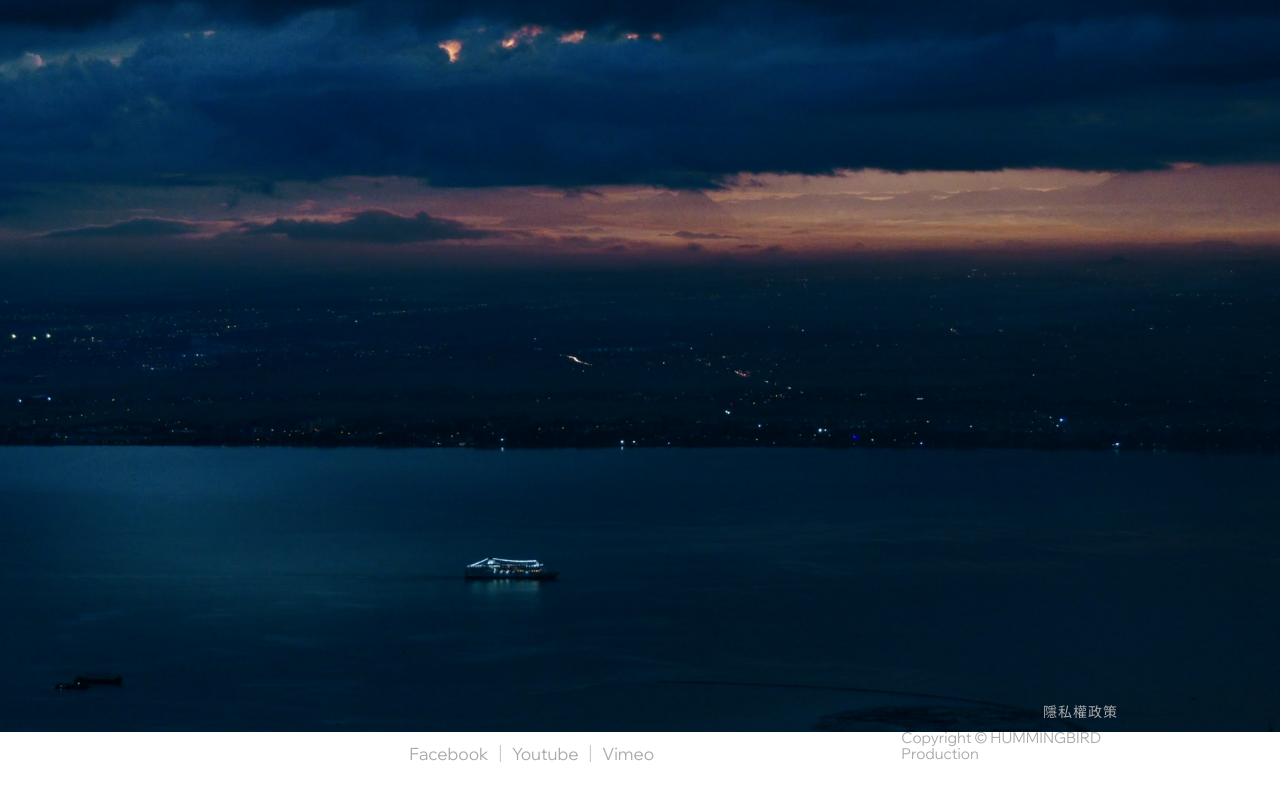
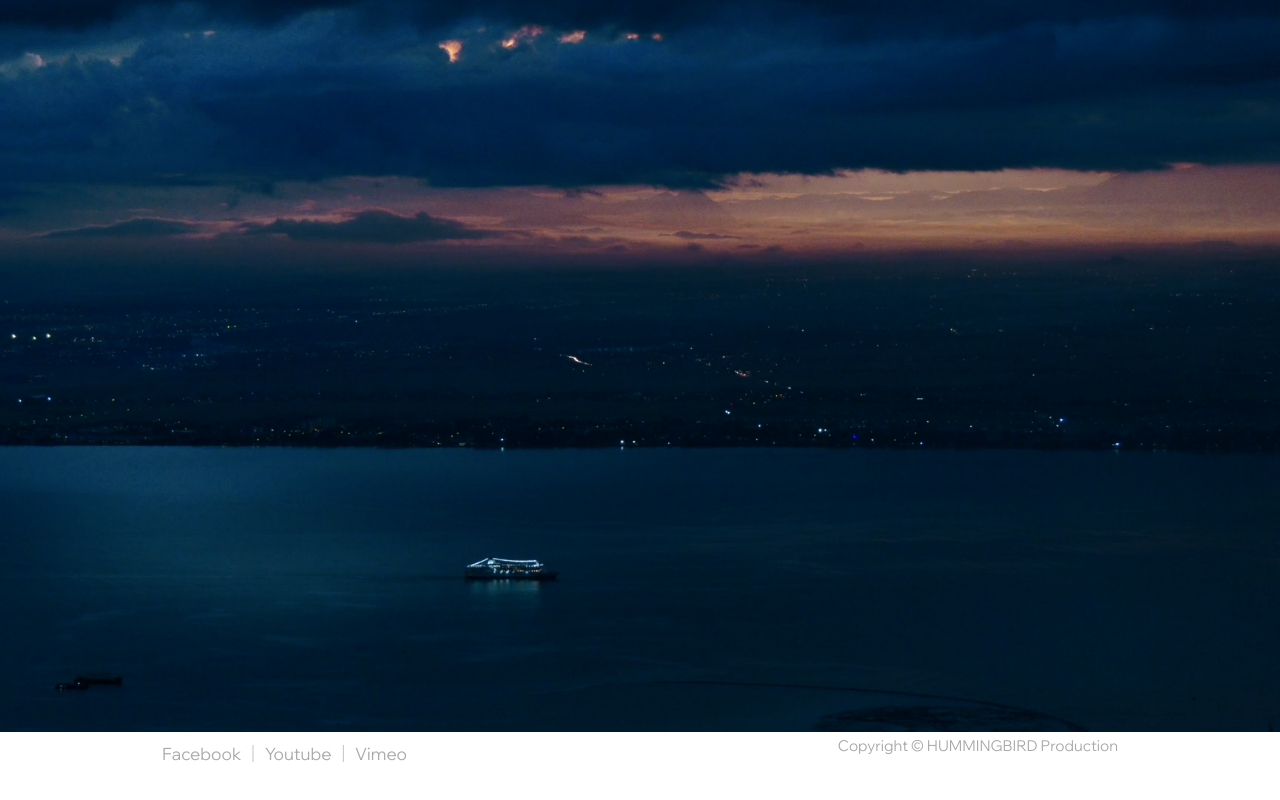
Before and after one commit to unikyolanda/From_Island_To_Island, a Nuxt app: page / in a window 1280 px wide. Shown: the part 3068-3868 px from the top of the page. Built offline with nearby package versions, Linux system fonts and the light colour scheme; a web font is replaced by a local one.

Commit message:
🐛 [fix] RWD-mobile

```diff
--- a/pages/index.vue
+++ b/pages/index.vue
@@ -393,19 +393,23 @@
     </div>
   </div>
   <div
-    class="w-full bg-white h-[200px] -mt-[100px] flex flex-col sm:flex-row sm:items-center p-10 sm:px-[162px] justify-between"
+    class="w-full bg-white h-[160px] sm:h-[200px] -mt-[100px] flex flex-col sm:flex-row items-center p-10 sm:px-[162px] justify-between"
   >
-    <div class="flex flex-row sm:flex-col justify-between items-center w-full">
-      <div class="text-[#aaa] text-[16px] sm:text-xl font-noto sm:tracking-[8px]">蜂鳥影像</div>
+    <div
+      class="flex flex-row sm:flex-col justify-between items-end sm:items-start w-full sm:w-auto"
+    >
+      <div class="text-[#aaa] text-[16px] sm:text-xl font-noto tracking-[6px] sm:tracking-[8px]">
+        蜂鳥影像
+      </div>
       <div class="text-[#aaa] text-[14px] sm:text-[17px] font-wix sm:mt-4">
         Facebook ｜ Youtube ｜ Vimeo
       </div>
     </div>
-    <div class="flex flex-col-reverse sm:flex-col items-start sm:items-end">
-      <div class="z-10 text-[#aaa] text-xs sm:text-sm font-noto tracking-[1px] mt-2 sm:mt-0">
+    <div class="flex flex-col-reverse sm:flex-col items-start sm:items-end w-full sm:w-auto">
+      <div class="text-[#aaa] text-xs sm:text-sm font-noto tracking-[1px] mt-2 sm:mt-0">
         隱私權政策
       </div>
-      <div class="z-10 text-[#aaa] text-xs sm:text-[15px] font-wix sm:mt-2 mt-0">
+      <div class="text-[#aaa] text-xs sm:text-[15px] font-wix sm:mt-2 mt-0">
         Copyright © HUMMINGBIRD Production
       </div>
     </div>
```
